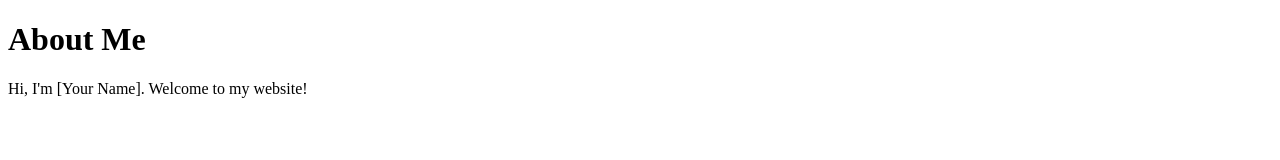
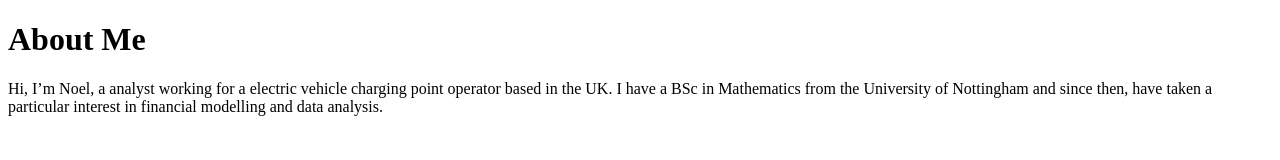
Before and after one commit to Arsene192/html-site, a plain HTML site: page index.html in a window 1280 px wide. Drawn offline with Linux system fonts and the light colour scheme.

Commit message:
Update index.html

```diff
--- a/index.html
+++ b/index.html
@@ -7,6 +7,6 @@
 </head>
 <body>
     <h1>About Me</h1>
-    <p>Hi, I'm [Your Name]. Welcome to my website!</p>
+    <p>Hi, I’m Noel, a analyst working for a electric vehicle charging point operator based in the UK. I have a BSc in Mathematics from the University of Nottingham and since then, have taken a particular interest in financial modelling and data analysis.</p>
 </body>
 </html>
```
